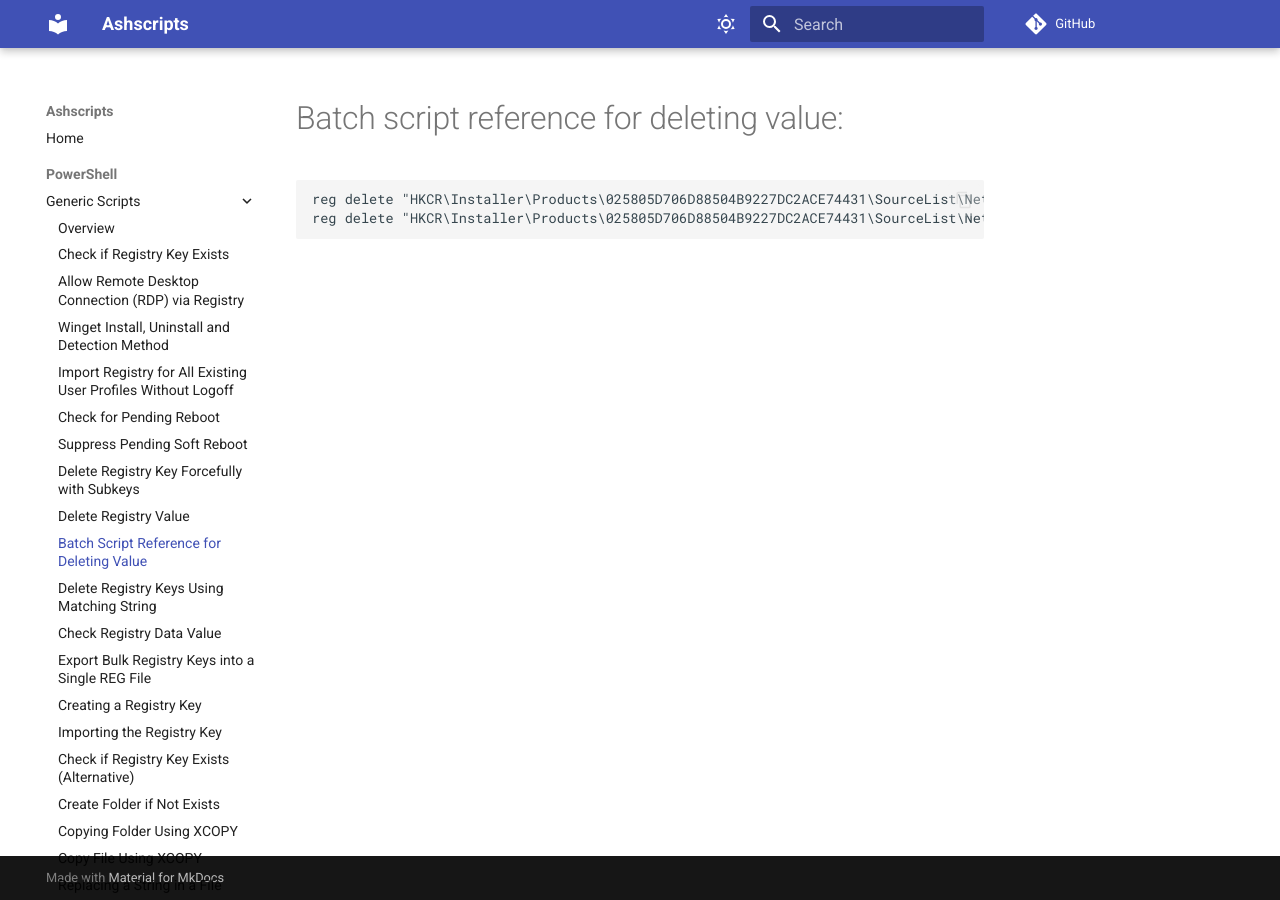
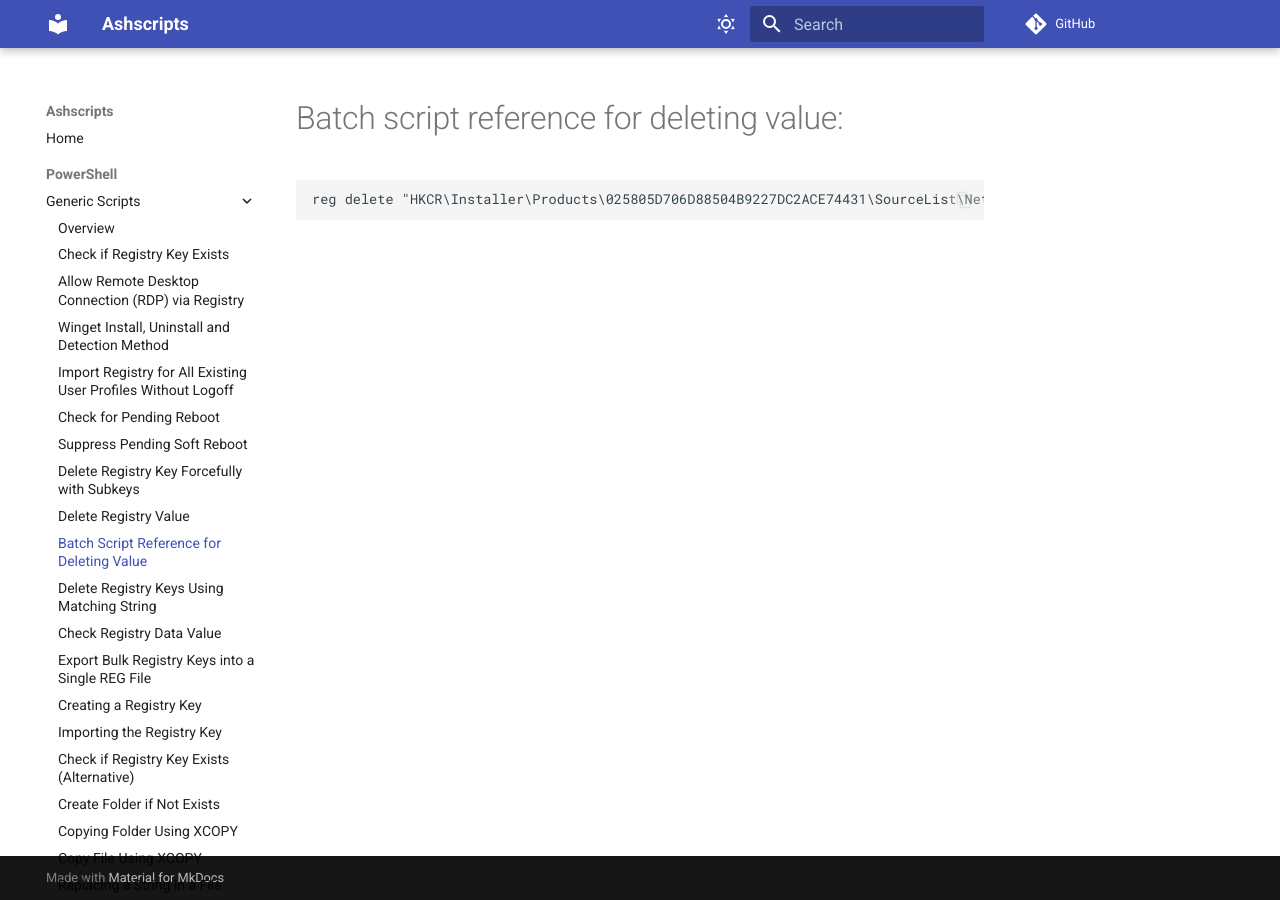
Before and after one commit to Ashscripts/Ashscripts.github.io, an MkDocs documentation site: the page built from docs/powershell/generic-scripts/09_batch-script-reference-for-deleting-value.md, in a window 1280 px wide. Built offline with MkDocs 1.6.1 and Material for MkDocs 9.7.7, drawn with Linux system fonts in a browser that asks for light colours; comment, search, counter and statistics services are not loaded.

Commit message:
Update 09_batch-script-reference-for-deleting-value.md
Removed unnecessary duplication

````diff
--- a/docs/powershell/generic-scripts/09_batch-script-reference-for-deleting-value.md
+++ b/docs/powershell/generic-scripts/09_batch-script-reference-for-deleting-value.md
@@ -2,5 +2,4 @@
 
 ```bat
 reg delete "HKCR\Installer\Products\025805D706D88504B9227DC2ACE74431\SourceList\Net" /v "2" /f
-reg delete "HKCR\Installer\Products\025805D706D88504B9227DC2ACE74431\SourceList\Net" /v "2" /f
 ```
````
